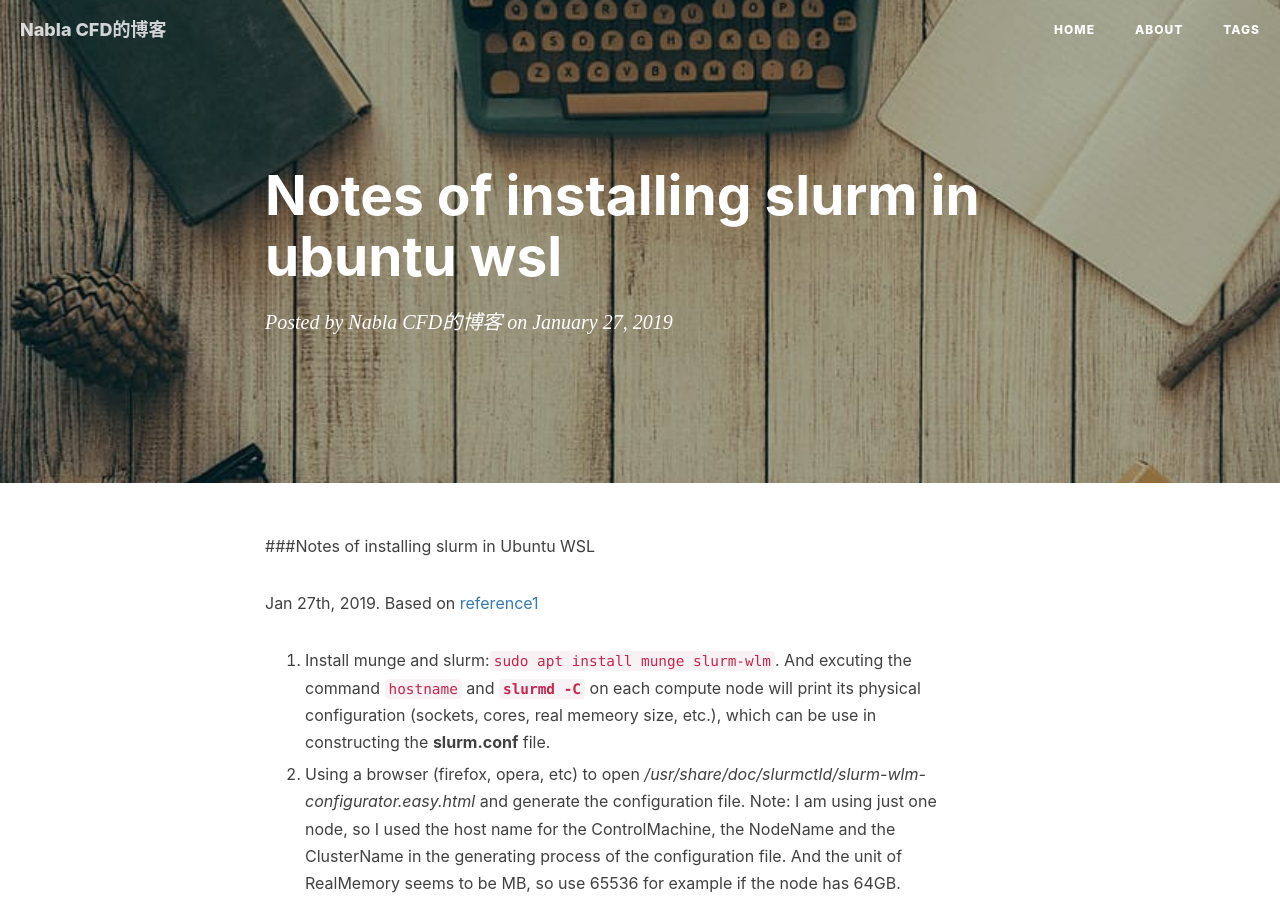
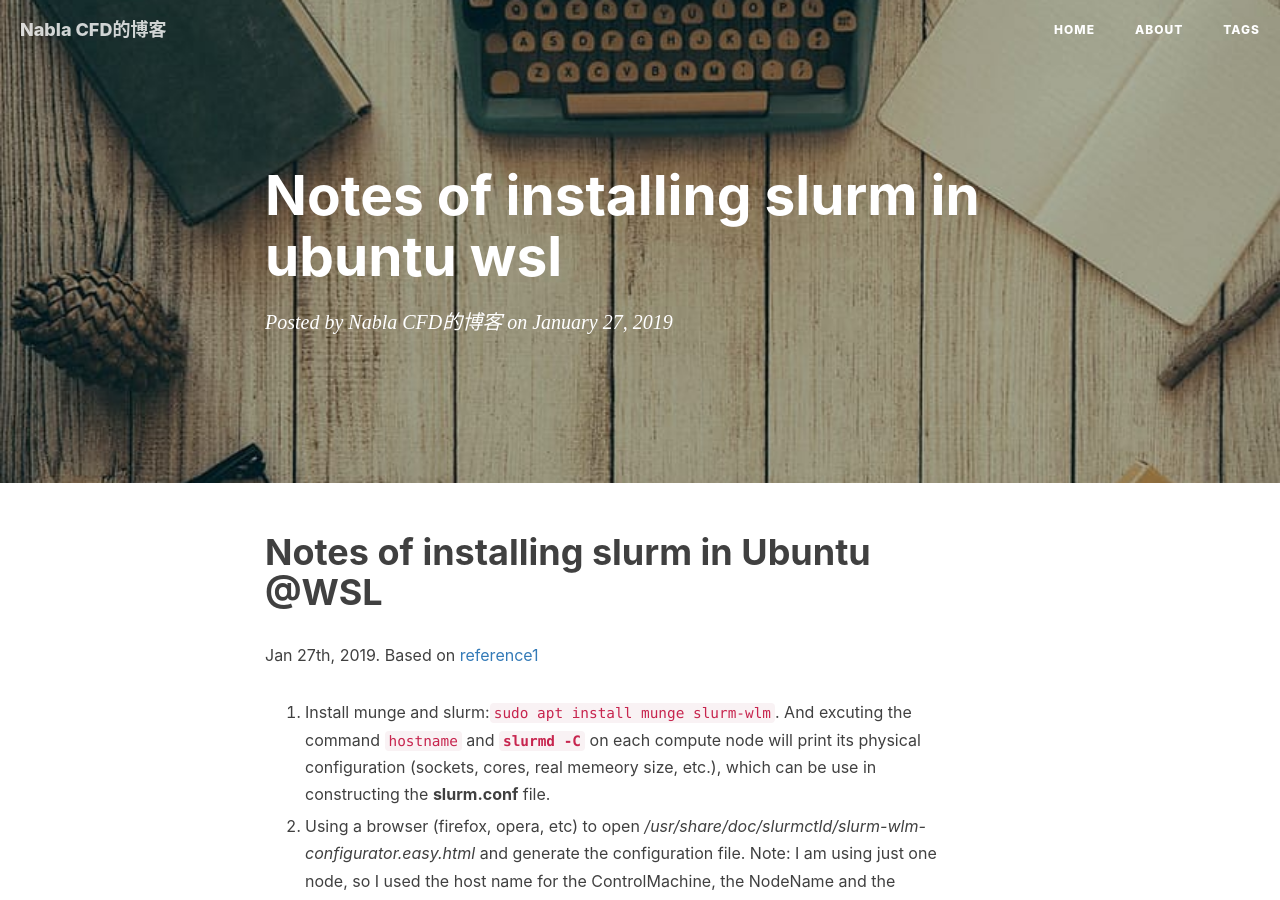
Before and after one commit to NablaCFD/NablaCFD.github.io, a Jekyll site: the page built from _posts/2019-01-27-Notes of installing slurm in Ubuntu WSL.md, in a window 1280 px wide and 900 px high. Built offline with Jekyll 4.4.1, drawn with Linux system fonts in a browser that asks for light colours; nearby versions of some CDN libraries; our own code applies the rules of GitHub Pages for plain Markdown files; comment, search, counter and statistics services are not loaded.

Commit message:
revised a bug in the title

````diff
--- a/_posts/2019-01-27-Notes of installing slurm in Ubuntu WSL.md
+++ b/_posts/2019-01-27-Notes of installing slurm in Ubuntu WSL.md
@@ -1,4 +1,4 @@
-###Notes of installing slurm in Ubuntu WSL
+# Notes of installing slurm in Ubuntu @WSL
 
 Jan 27th, 2019. Based on [reference1](https://ubuntuforums.org/showthread.php?t=2404746)
 1. Install munge and slurm:```sudo apt install munge slurm-wlm```. And excuting the command ```hostname``` and **```slurmd -C```** on each compute node will print its physical configuration (sockets, cores, real memeory size, etc.), which can be use in constructing the **slurm.conf** file.
````
